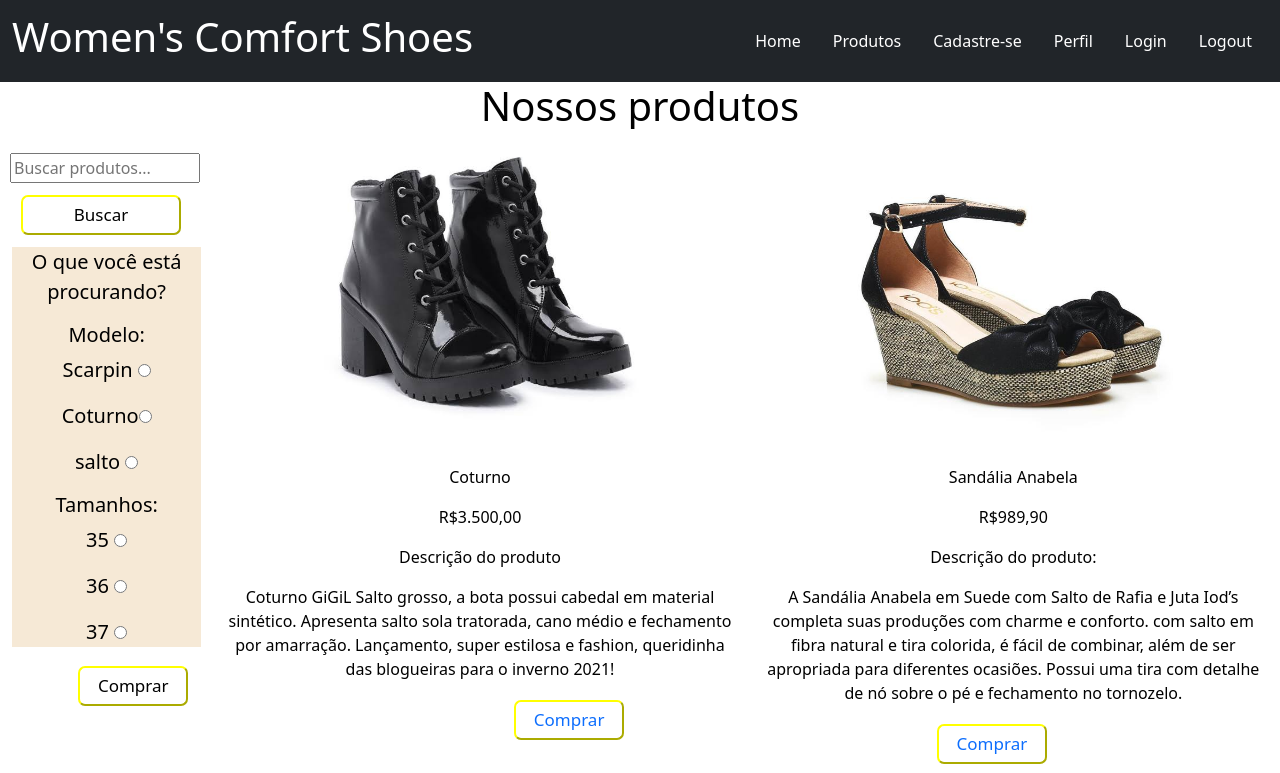
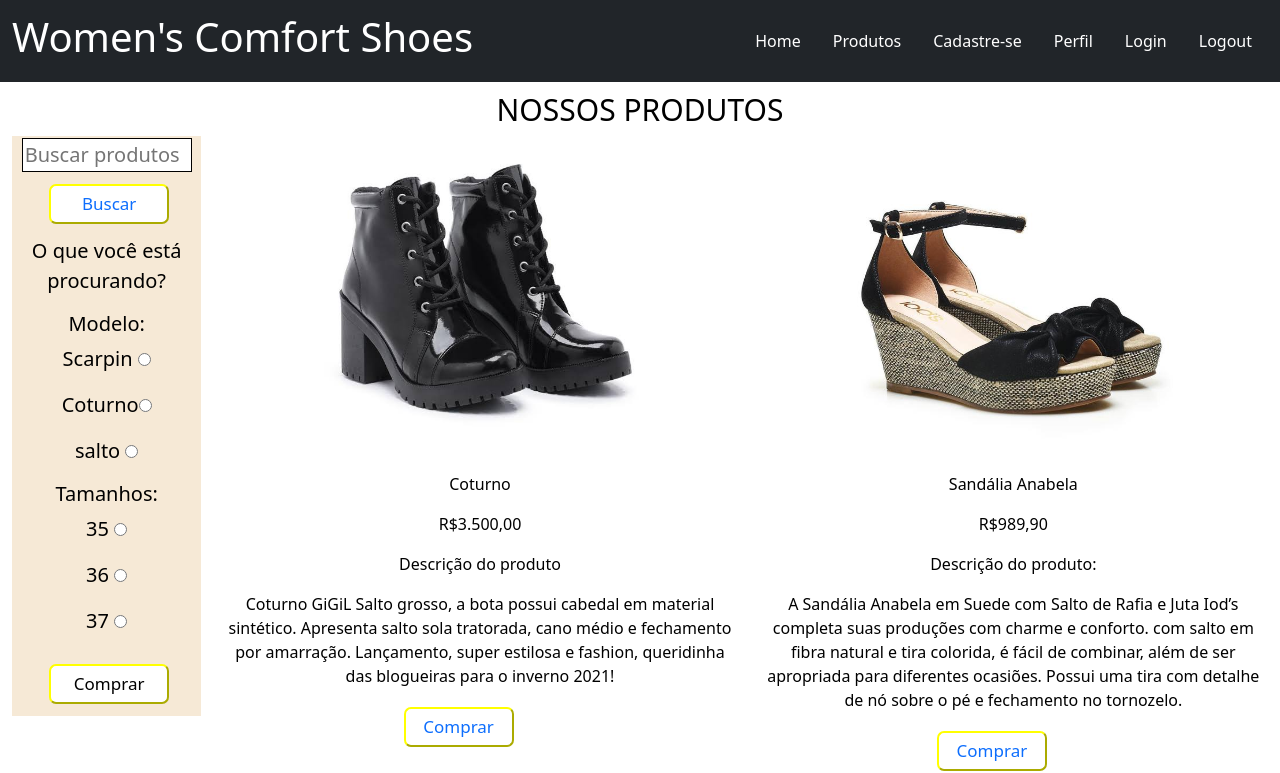
Before and after one commit to jonataspedro01/ProjetosIFRN, a plain HTML site: page Women'sComfortShoes(2°)/produtos.html in a window 1280 px wide. Shown: the top 773 px of the page. Drawn offline with nearby package versions, Linux system fonts and the light colour scheme.

Commit message:
produtos.html ok

```diff
--- a/Women'sComfortShoes(2°)/estilos.css
+++ b/Women'sComfortShoes(2°)/estilos.css
@@ -107,7 +107,7 @@ a.botao-vermelho:link
   .linha1
   {
     color: black;
-
+    margin-top: 0px;
   }
   .linha2, .linha3{
     color: black;
@@ -122,13 +122,17 @@ a.botao-vermelho:link
   margin-top: 10px;
     margin-left: 2px;
  }
- #txtBusca{
-  margin-left: -1px;
-   margin-top: 12px;
-   width: 190px;
+ .txtBusca{
+  border: 1px solid black;
+  padding: -4px;
+  width: 170px;
+  margin-top: 2px;
  }
  .btnun{
   text-align: center;
+  margin-left: 5px;
+   margin-top: 12px;
+   width: 120px;
  }
  .borda{
   border: 1px  black;
@@ -137,13 +141,15 @@ a.botao-vermelho:link
   font-size: 20px;
  }
  .btnbusca{
-   margin-left: 10px;
+   margin-left: 5px;
    margin-top: 12px;
-   width: 160px;
+   width: 120px;
  }
  .nuestros{
 text-align: center;
-margin-bottom: -1px;
+color: black;
+font-size: 30px;
+margin-top: 10px;
  }
  .centralizar{
   text-align: center;
--- a/Women'sComfortShoes(2°)/produtos.html
+++ b/Women'sComfortShoes(2°)/produtos.html
@@ -41,14 +41,13 @@
 </ul>
     </header>
           <div class="container-fluid">
+            <h1 class="nuestros">NOSSOS PRODUTOS</h1>
             <div class="row linha1">
-              <h1 class="nuestros">Nossos produtos</h1>
               <div class="col-12 col-md-2">
-                <div id="txtBusca">
-                  <input type="text" id="txtBusca" placeholder="Buscar produtos..."/>
-                  <button class="btnbusca">Buscar</button>
-                </div>
                 <div class="borda">
+
+                  <input type="text"  class="txtBusca" placeholder="Buscar produtos"/>
+                  <button class="btnbusca"><a href="detalhes.html">Buscar</a></button>
                 <p>O que você está procurando?</p>
 
                 <form action="detalhes.html" method="post">
@@ -63,8 +62,8 @@
                 <P> 35 <input type="radio" name="Tamanho" value="35" />
                 <P> 36 <input type="radio" name="Tamanho" value="36"  />
                 <P> 37 <input type="radio" name="Tamanho" value="37"  ></p>
+                  <button class="btnun">Comprar</button>
                 </div>
-                <button class="btnun">Comprar</button>
               </form>
               </div>
                <div class="col-12 col-md-5">
@@ -74,10 +73,11 @@
                 <p>R$3.500,00</p>
                 <P>Descrição do produto</P>
                 Coturno GiGiL Salto grosso, a bota possui cabedal em material sintético. Apresenta salto sola tratorada, cano médio e fechamento por amarração. Lançamento,
-                super estilosa e fashion, queridinha das blogueiras para o inverno 2021! </p>
-               <button ><a href="detalhes.html">Comprar</a></button>
+                super estilosa e fashion, queridinha das blogueiras para o inverno 2021!
+              </p>
               </div>
-               </div>
+                <button ><a href="#">Comprar</a></button>
+              </div>
                <div class="col-12 col-md-5">
                 <div class="centralizar">
                     <p><img src="img1/ana.jpeg" alt="Produto" class="img-fluid" width="320px"></p>
@@ -89,11 +89,10 @@
                       para diferentes ocasiões. Possui uma tira com detalhe de nó sobre o pé e fechamento no tornozelo.
                     </p>
                   </div>
-                      <button ><a href="detalhes.html">Comprar</a></button>
+                      <button ><a href="#">Comprar</a></button>
                     </div>
                 </div>
              </div>
-          </div>
         <div class="container-fluid">
             <div class="row linha2">
                 <div class="col-12 col-md-6">
@@ -103,7 +102,8 @@
                     <P>Descrição do produto</P>
                     Scarpin Bico Fino Di Scarp Calçados. Fabricado em material sintético Verniz preto.
                     Salto 15 cm. Forrado em espuma cacharrel.  Solado vermelho. </P>
-                    <button class="btnprodutoscuatro"><a href="detalhes.html">Comprar</a></button>
+                    <button class="btnprodutoscuatro">
+                      <a href="detalhes.html">Comprar</a></button>
                     </li>
                 </div>
                 <div class="col-12 col-md-6">
@@ -115,7 +115,7 @@
                       Sandália Feminina Meia Pata Luxu's Dupla de arrasar e deixar qualquer visual absorto no estilo.
                        A combinação do salto grosso e meia pata fazem desta sandália preta um ícone em conforto, além de ser impactante.
                       </P>
-                       <button class="btnprodutoscuatro"><a href="detalhes.html">Comprar</a></button>
+                       <button class="btnprodutoscuatro"><a href="#">Comprar</a></button>
                 </div>
             </div>
         </div>
@@ -129,7 +129,7 @@
                     Rasteira bege. O modelo tem sola flat, palmilha da cor da sandália com tag metalizada do nome da marca e bico redondo.
                     Traz duas tiras trançadas sobre o peito do pé e os dedos. Aberta, a sandália exibe todo o pé.
                   </P>
-                    <button class="btnprodutoscuatro"><a href="detalhes.html">Comprar</a></button>
+                    <button class="btnprodutoscuatro"><a href="#">Comprar</a></button>
                 </div>
                 <div class="col-12 col-md-6">
                     <p><img src="img1/mull.jpg" alt="Produto" class="img-fluid" width="320px"></p>
@@ -139,7 +139,7 @@
                     Mule Off-white em couro croco. O modelo tem salto baixo flatform, palmilha com
                     formato anatômico e bico redondo. Fechada, traz recorte lateral na gáspea e aplicação
                     de tira e tachas metálicas sobre o cabedal. Deixa o calcanhar à mostra. </p>
-                    <button class="btnprodutoscuatro"><a href="detalhes.html">Comprar</a></button>
+                    <button class="btnprodutoscuatro"><a href="#">Comprar</a></button>
                 </div>
             </div>
         </div>
```
Also changed, not shown: Women'sComfortShoes(2°)/index.html (+1 -0 lines).
